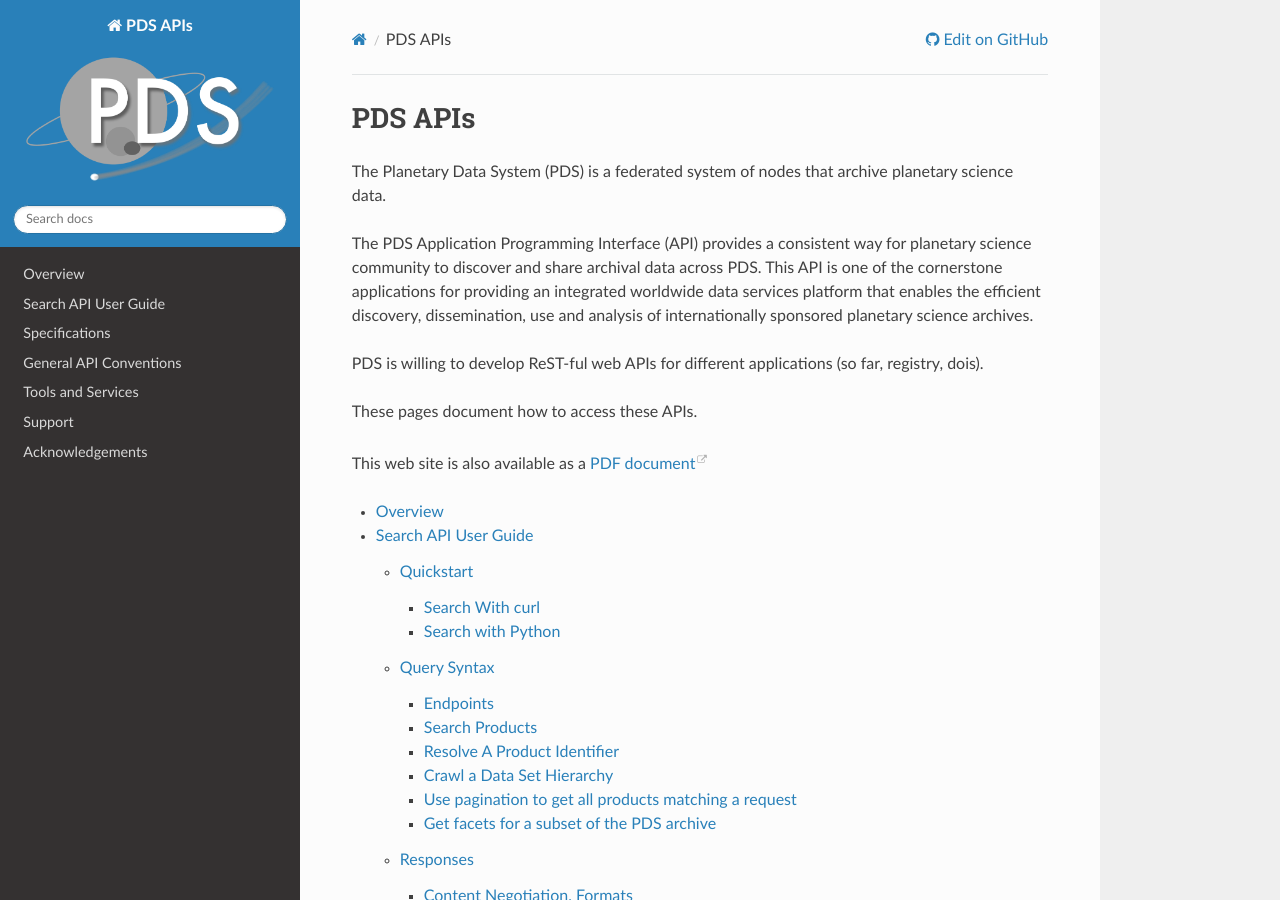
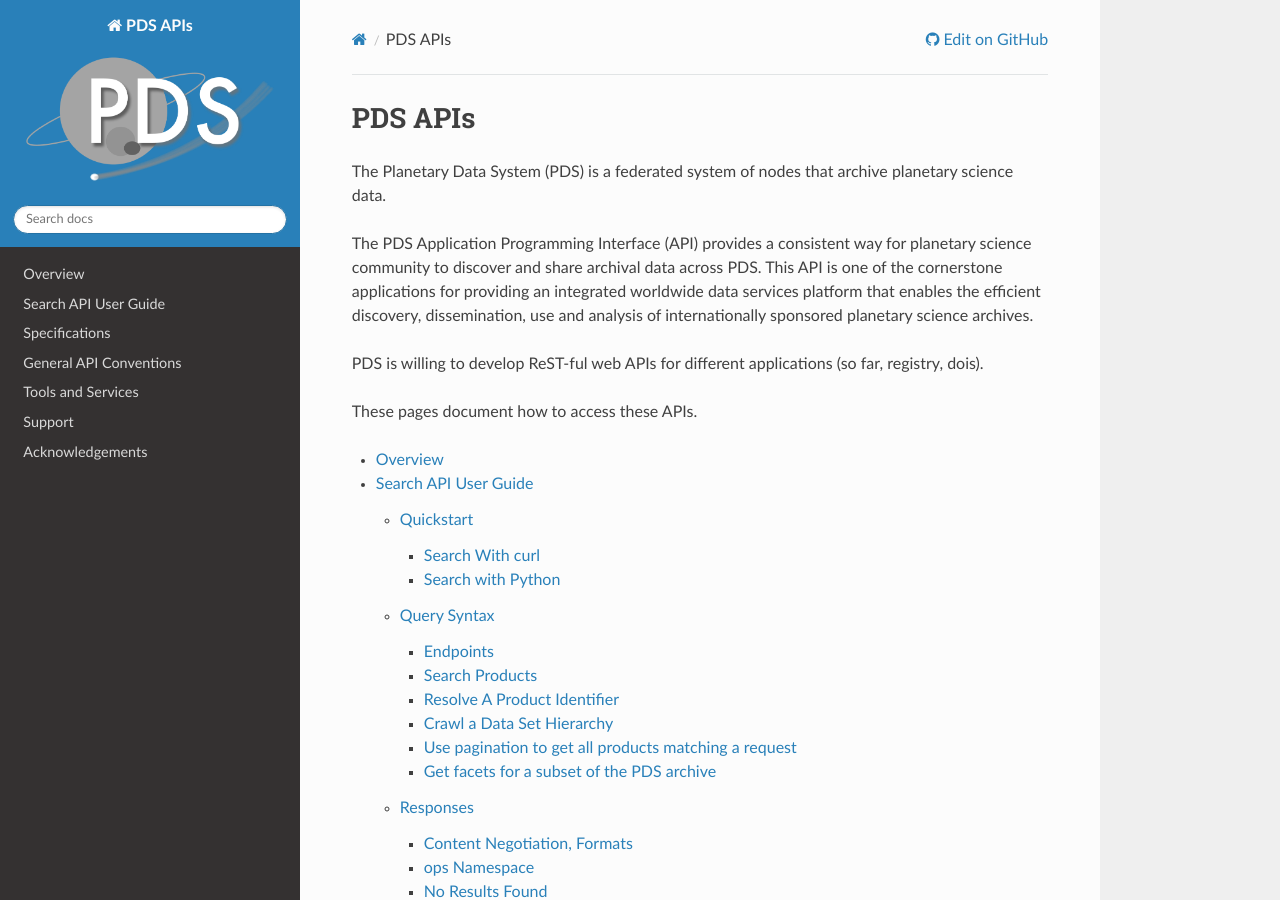
Before and after one commit to NASA-PDS/pds-api, a Sphinx documentation site: the page built from docs/source/index.rst, in a window 1280 px wide and 900 px high. Built offline with Sphinx 7.4.7 and the Read the Docs theme 3.1.0, drawn with Linux system fonts in a browser that asks for light colours.

Commit message:
Remove link to PDF that no longer exists

```diff
--- a/docs/source/index.rst
+++ b/docs/source/index.rst
@@ -12,8 +12,6 @@
 
 These pages document how to access these APIs.
 
-This web site is also available as a `PDF document <./_static/pdsapis.pdf>`_
-
 .. toctree::
    :maxdepth: 3
 
```
